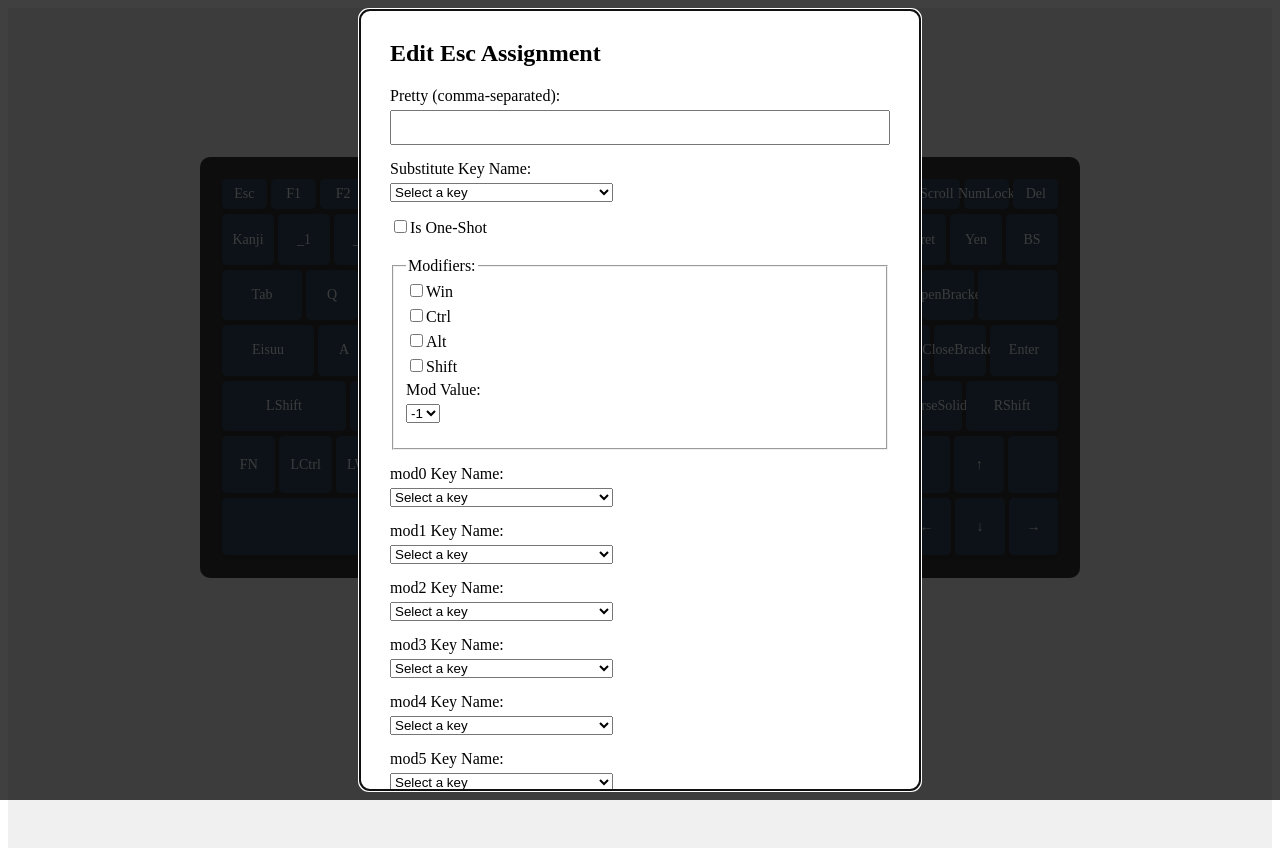
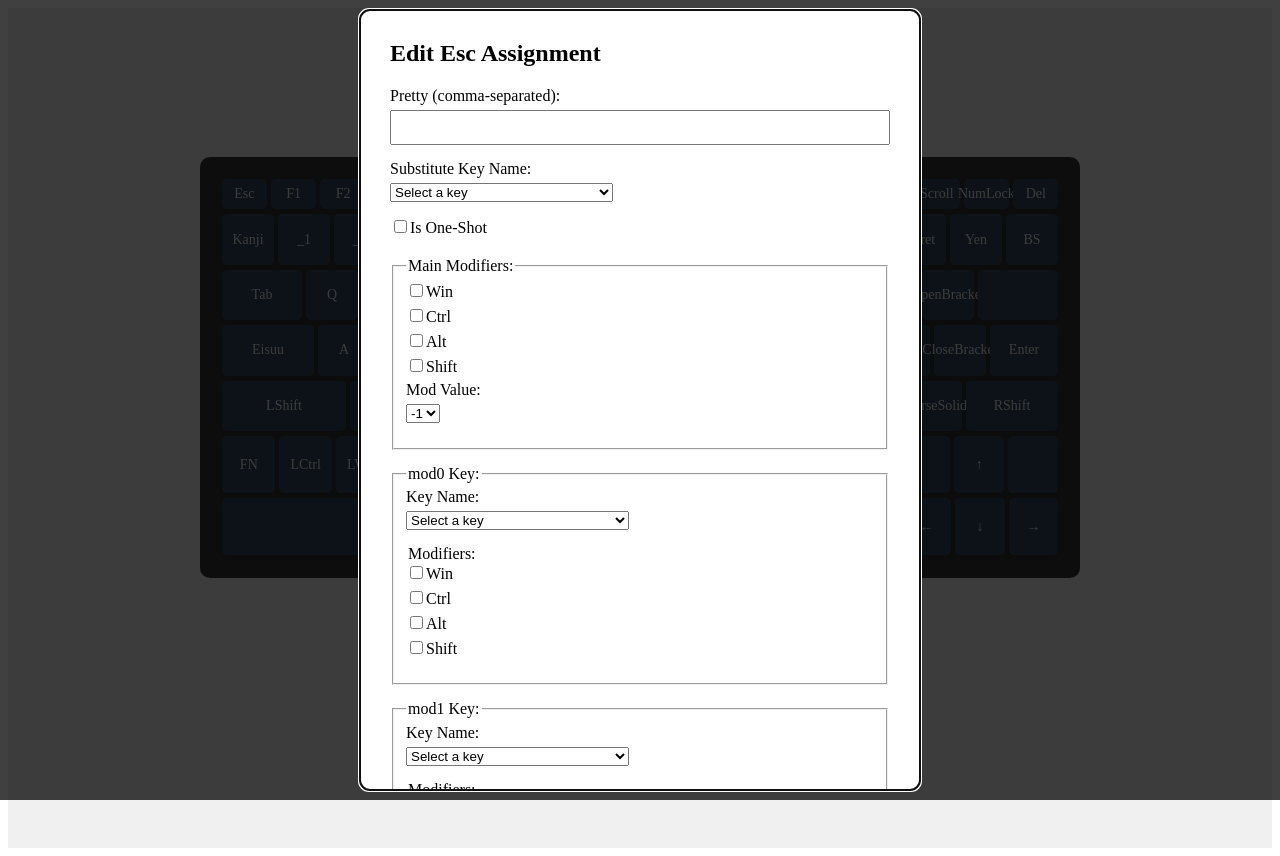
Before and after one commit to RyosukeMondo/keyboard-config-app, a React (Create React App) app: page / in a window 1280 px wide. Both pictures are taken after a click on the element "Esc". Built offline with nearby package versions, Linux system fonts and the light colour scheme.

Commit message:
Refactor Key and KeyAssignModal components

```diff
--- a/src/components/Key.jsx
+++ b/src/components/Key.jsx
@@ -7,61 +7,54 @@ const Key = ({ key_name, width, height }) => {
   const { keyAssignments, mode } = useContext(KeyAssignContext);
   const [modalIsOpen, setModalIsOpen] = useState(false);
 
-  const openModal = () => {
-    setModalIsOpen(true);
-  };
-
-  const closeModal = () => {
-    setModalIsOpen(false);
-  };
+  const openModal = () => setModalIsOpen(true);
+  const closeModal = () => setModalIsOpen(false);
 
   const currentAssign = keyAssignments[key_name] || {};
 
-  // Determine what to display based on the current mode
-  let displayLabel = key_name; // Default display
+  const getModifiersString = (modifiers) => {
+    const modArray = [];
+    if (modifiers.Win) modArray.push('Win');
+    if (modifiers.Ctrl) modArray.push('Ctrl');
+    if (modifiers.Alt) modArray.push('Alt');
+    if (modifiers.Shift) modArray.push('Shift');
+    return modArray.join('+');
+  };
 
+  const getDisplayLabel = () => {
     switch (mode) {
       case 'default':
-      displayLabel = key_name;
-      break;
+        return key_name;
       case 'pretty':
-      displayLabel = currentAssign.pretty
-        ? currentAssign.pretty.join(', ')
-        : key_name;
-      break;
+        return currentAssign.pretty ? currentAssign.pretty.join(', ') : key_name;
       case 'subst':
-      displayLabel = currentAssign.subst || '';
-      break;
+        return currentAssign.subst || '';
       case 'modifiers':
-      const modifiers = [];
-      if (currentAssign.modifiers?.Win) modifiers.push('Win');
-      if (currentAssign.modifiers?.Ctrl) modifiers.push('Ctrl');
-      if (currentAssign.modifiers?.Alt) modifiers.push('Alt');
-      if (currentAssign.modifiers?.Shift) modifiers.push('Shift');
-      if (currentAssign.modifiers?.mod >= 0) modifiers.push(`mod${currentAssign.modifiers.mod}`);
-      displayLabel = modifiers.length > 0 ? modifiers.join('+') : '';
-      break;
+        const mainModifiers = getModifiersString(currentAssign.modifiers || {});
+        const modValue = currentAssign.modifiers?.mod >= 0 ? `mod${currentAssign.modifiers.mod}` : '';
+        return [mainModifiers, modValue].filter(Boolean).join('+') || '';
       default:
         if (mode.startsWith('mod')) {
           const modNumber = mode.replace('mod', '');
           const modKey = currentAssign[`mod${modNumber}key`];
-        displayLabel = modKey || '';
+          if (modKey && modKey.key_name) {
+            const modifiers = getModifiersString(modKey.modifiers);
+            return modifiers ? `${modifiers}+${modKey.key_name}` : modKey.key_name;
           }
-      break;
+          return '';
         }
+        return '';
+    }
+  };
+
+  const displayLabel = getDisplayLabel();
 
   // Determine CSS class based on mode
-  let modeClass = 'default';
-
-  if (mode === 'pretty') {
-    modeClass = 'pretty';
-  } else if (mode === 'subst') {
-    modeClass = 'subst';
-  } else if (mode === 'modifiers') {
-    modeClass = 'modifiers';
-  } else if (mode.startsWith('mod')) {
-    modeClass = `mod${mode.replace('mod', '')}`;
-  }
+  const modeClass = mode === 'pretty' ? 'pretty' :
+                    mode === 'subst' ? 'subst' :
+                    mode === 'modifiers' ? 'modifiers' :
+                    mode.startsWith('mod') ? `mod${mode.replace('mod', '')}` :
+                    'default';
 
   return (
     <>
--- a/src/components/KeyAssignModal.jsx
+++ b/src/components/KeyAssignModal.jsx
@@ -5,6 +5,8 @@ import './KeyAssignModal.css';
 import { key_names } from '../data/key_names';
 
 Modal.setAppElement('#root'); // Accessibility
+
+const defaultModKey = { key_name: '', modifiers: { Win: false, Ctrl: false, Alt: false, Shift: false } };
 
 const KeyAssignModal = ({ isOpen, onRequestClose, keyName }) => {
   const { keyAssignments, updateKeyAssign } = useContext(KeyAssignContext);
@@ -19,48 +21,62 @@ const KeyAssignModal = ({ isOpen, onRequestClose, keyName }) => {
       Shift: false,
       mod: -1,
     },
-    mod0key: '',
-    mod1key: '',
-    mod2key: '',
-    mod3key: '',
-    mod4key: '',
-    mod5key: '',
-    mod6key: '',
-    mod7key: '',
-    mod8key: '',
-    mod9key: '',
+    ...Object.fromEntries(Array.from({ length: 10 }, (_, i) => [`mod${i}key`, defaultModKey])),
   });
 
   useEffect(() => {
     if (keyAssignments[keyName]) {
-      setFormData(keyAssignments[keyName]);
+      const assignment = keyAssignments[keyName];
+      setFormData(prev => ({
+        ...prev,
+        ...assignment,
+        ...Object.fromEntries(
+          Array.from({ length: 10 }, (_, i) => [
+            `mod${i}key`,
+            assignment[`mod${i}key`] || defaultModKey
+          ])
+        ),
+      }));
     }
   }, [keyAssignments, keyName]);
 
   const handleChange = (e) => {
     const { name, value, type, checked } = e.target;
 
+    setFormData((prev) => {
+      const newFormData = { ...prev };
+
       if (name.startsWith('modifiers.')) {
-      const modifier = name.split('.')[1];
-      setFormData((prev) => ({
-        ...prev,
+        const [, modifier] = name.split('.');
+        newFormData.modifiers = {
+          ...newFormData.modifiers,
+          [modifier]: type === 'checkbox' ? checked : parseInt(value, 10) || 0,
+        };
+      } else if (name.startsWith('mod') && name.endsWith('.key_name')) {
+        const [modKey] = name.split('.');
+        newFormData[modKey] = {
+          ...newFormData[modKey],
+          key_name: value,
+        };
+      } else if (name.startsWith('mod') && name.includes('.modifiers.')) {
+        const [modKey, , modifier] = name.split('.');
+        newFormData[modKey] = {
+          ...newFormData[modKey],
           modifiers: {
-          ...prev.modifiers,
-          [modifier]:
-            type === 'checkbox' ? checked : parseInt(value, 10) || 0,
+            ...newFormData[modKey]?.modifiers,
+            [modifier]: checked,
           },
-      }));
+        };
       } else {
-      setFormData((prev) => ({
-        ...prev,
-        [name]:
-          type === 'checkbox'
+        newFormData[name] = type === 'checkbox'
           ? checked
           : name === 'pretty'
           ? value.split(',').map((item) => item.trim())
-            : value,
-      }));
+          : value;
       }
+
+      return newFormData;
+    });
   };
 
   const handleSubmit = (e) => {
@@ -115,7 +131,7 @@ const KeyAssignModal = ({ isOpen, onRequestClose, keyName }) => {
           </label>
         </div>
         <fieldset className="form-group">
-          <legend>Modifiers:</legend>
+          <legend>Main Modifiers:</legend>
           {['Win', 'Ctrl', 'Alt', 'Shift'].map((mod) => (
             <label key={mod} className="checkbox-label">
               <input
@@ -143,11 +159,13 @@ const KeyAssignModal = ({ isOpen, onRequestClose, keyName }) => {
           </div>
         </fieldset>
         {Array.from({ length: 10 }, (_, i) => (
-          <div key={`mod${i}key`} className="form-group">
-            <label>mod{i} Key Name:</label>
+          <fieldset key={`mod${i}key`} className="form-group">
+            <legend>mod{i} Key:</legend>
+            <div className="form-group">
+              <label>Key Name:</label>
               <select
-              name={`mod${i}key`}
-              value={formData[`mod${i}key`]}
+                name={`mod${i}key.key_name`}
+                value={formData[`mod${i}key`]?.key_name || ''}
                 onChange={handleChange}
               >
                 <option value="">Select a key</option>
@@ -158,6 +176,21 @@ const KeyAssignModal = ({ isOpen, onRequestClose, keyName }) => {
                 ))}
               </select>
             </div>
+            <div className="form-group">
+              <legend>Modifiers:</legend>
+              {['Win', 'Ctrl', 'Alt', 'Shift'].map((mod) => (
+                <label key={mod} className="checkbox-label">
+                  <input
+                    type="checkbox"
+                    name={`mod${i}key.modifiers.${mod}`}
+                    checked={formData[`mod${i}key`]?.modifiers?.[mod] || false}
+                    onChange={handleChange}
+                  />
+                  {mod}
+                </label>
+              ))}
+            </div>
+          </fieldset>
         ))}
         <div className="modal-actions">
           <button type="submit" className="save-button">
--- a/src/data/key_assignments.js
+++ b/src/data/key_assignments.js
@@ -14,16 +14,16 @@ const defaultKeyAssignments = {
       Shift: false,
       mod: -1,
     },
-    mod0key: null,
-    mod1key: null,
-    mod2key: null,
-    mod3key: null,
-    mod4key: null,
-    mod5key: null,
-    mod6key: null,
-    mod7key: null,
-    mod8key: null,
-    mod9key: null,
+    mod0key: {key_name: null, modifiers: {Win: false, Ctrl: false, Alt: false, Shift: false}},
+    mod1key: {key_name: null, modifiers: {Win: false, Ctrl: false, Alt: false, Shift: false}},
+    mod2key: {key_name: null, modifiers: {Win: false, Ctrl: false, Alt: false, Shift: false}},
+    mod3key: {key_name: null, modifiers: {Win: false, Ctrl: false, Alt: false, Shift: false}},
+    mod4key: {key_name: null, modifiers: {Win: false, Ctrl: false, Alt: false, Shift: false}},
+    mod5key: {key_name: null, modifiers: {Win: false, Ctrl: false, Alt: false, Shift: false}},
+    mod6key: {key_name: null, modifiers: {Win: false, Ctrl: false, Alt: false, Shift: false}},
+    mod7key: {key_name: null, modifiers: {Win: false, Ctrl: false, Alt: false, Shift: false}},
+    mod8key: {key_name: null, modifiers: {Win: false, Ctrl: false, Alt: false, Shift: false}},
+    mod9key: {key_name: null, modifiers: {Win: false, Ctrl: false, Alt: false, Shift: false}},
   },
   // Add similar objects for all other keys
 };
```
Lines whose indentation alone changed are shown as unchanged.
